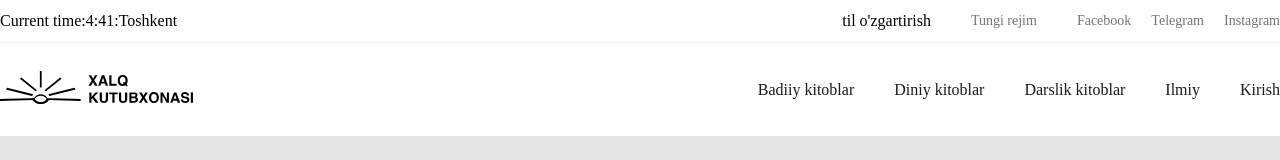
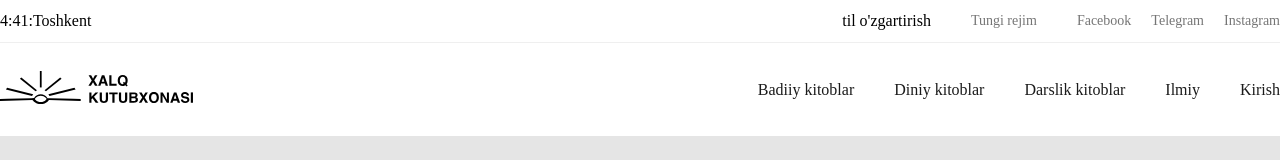
Before and after one commit to sherzod38/xalq-kutubxonasi1, a React (Create React App) app: page /religion in a window 1280 px wide. Shown: the top 160 px of the page. Built offline with nearby package versions, Linux system fonts and the light colour scheme; no server answers.

Commit message:
gettime2

```diff
--- a/src/components/Hour/Hour.js
+++ b/src/components/Hour/Hour.js
@@ -19,7 +19,7 @@ const Hour = () => {
     return (
         <>
           <p>
-             <span>Current time:{time.second}:{time.minute}:Toshkent</span>
+             <span>{time.second}:{time.minute}:Toshkent</span>
              <span></span>
           </p>
         </>
```
